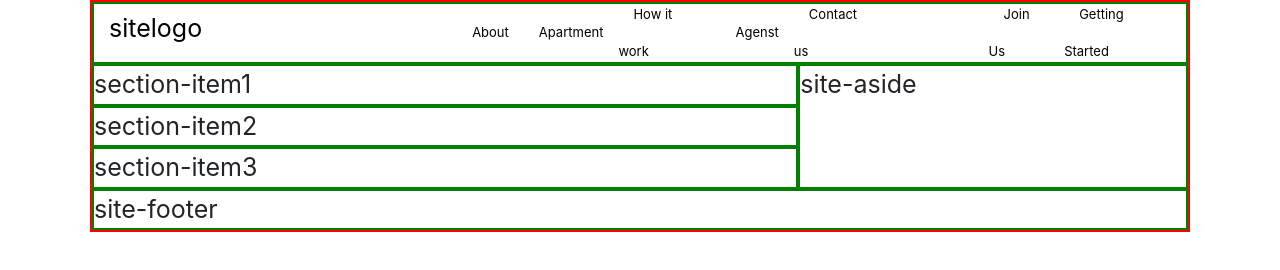
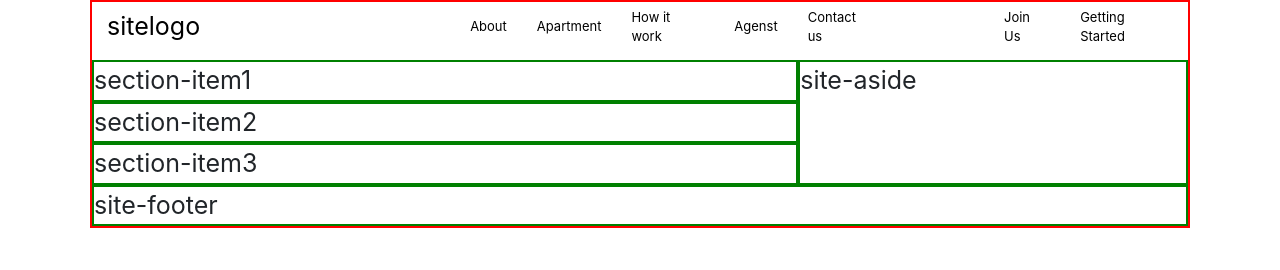
Before and after one commit to Githubkapibar/VSCode, a website: page app/index.html in a window 1280 px wide. Drawn offline with Linux system fonts and the light colour scheme.

Commit message:
Index.html 2

```diff
--- a/app/sass/_layout/_grid.sass
+++ b/app/sass/_layout/_grid.sass
@@ -18,7 +18,7 @@
 	border: 2px solid red
 
 	.site-header
-		border: 2px solid green
+		// border: 2px solid green
 		font-size: 25px
 		// grid-column-start: 2
 		// grid-column-end: 4
--- a/app/sass/_layout/_header.sass
+++ b/app/sass/_layout/_header.sass
@@ -24,6 +24,8 @@ label
 
     li
         a
+            display: block
+            // min-width: 100px
             color: #000000
             text-decoration: none
             align-self: center
```
Also changed, not shown: app/css/main.css.
